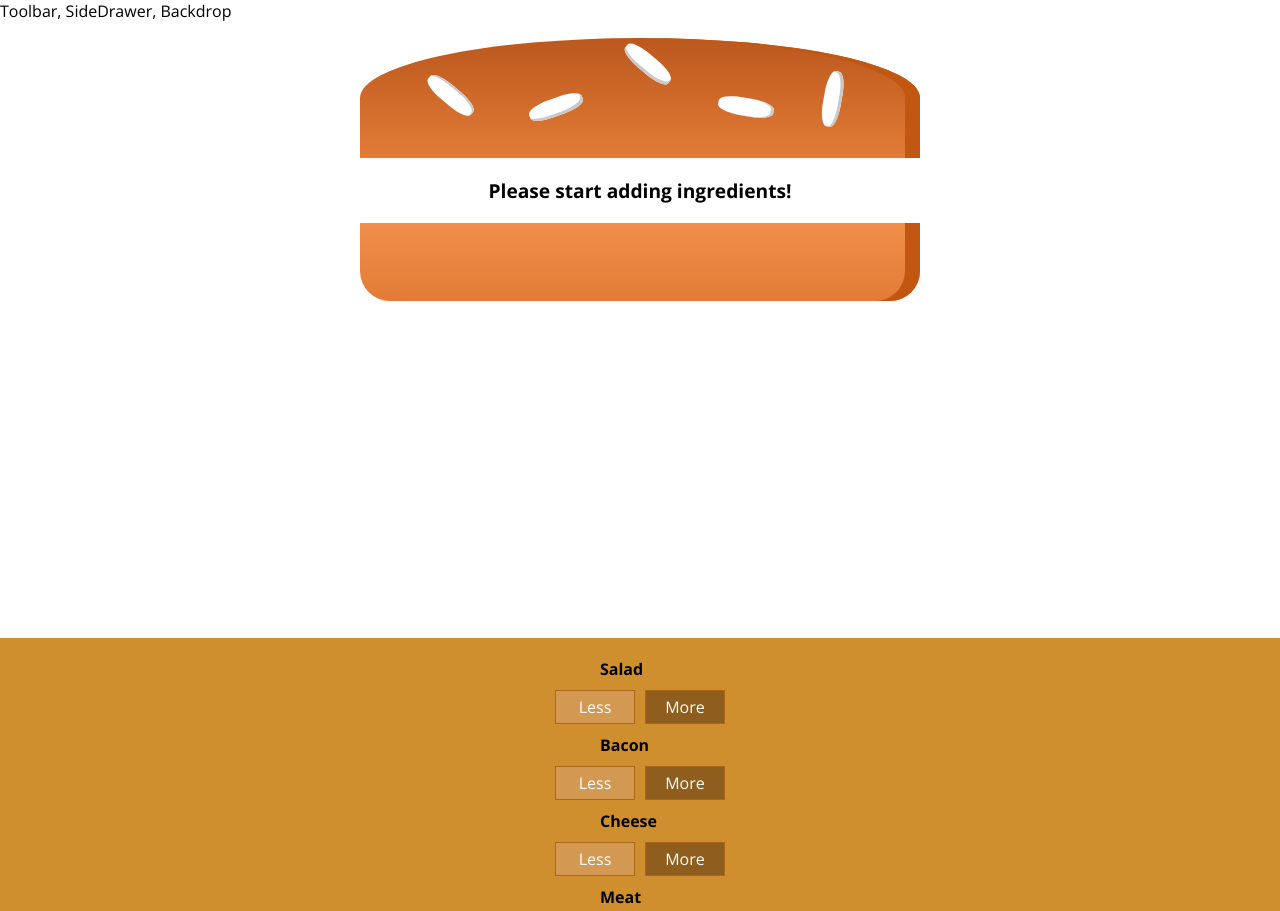
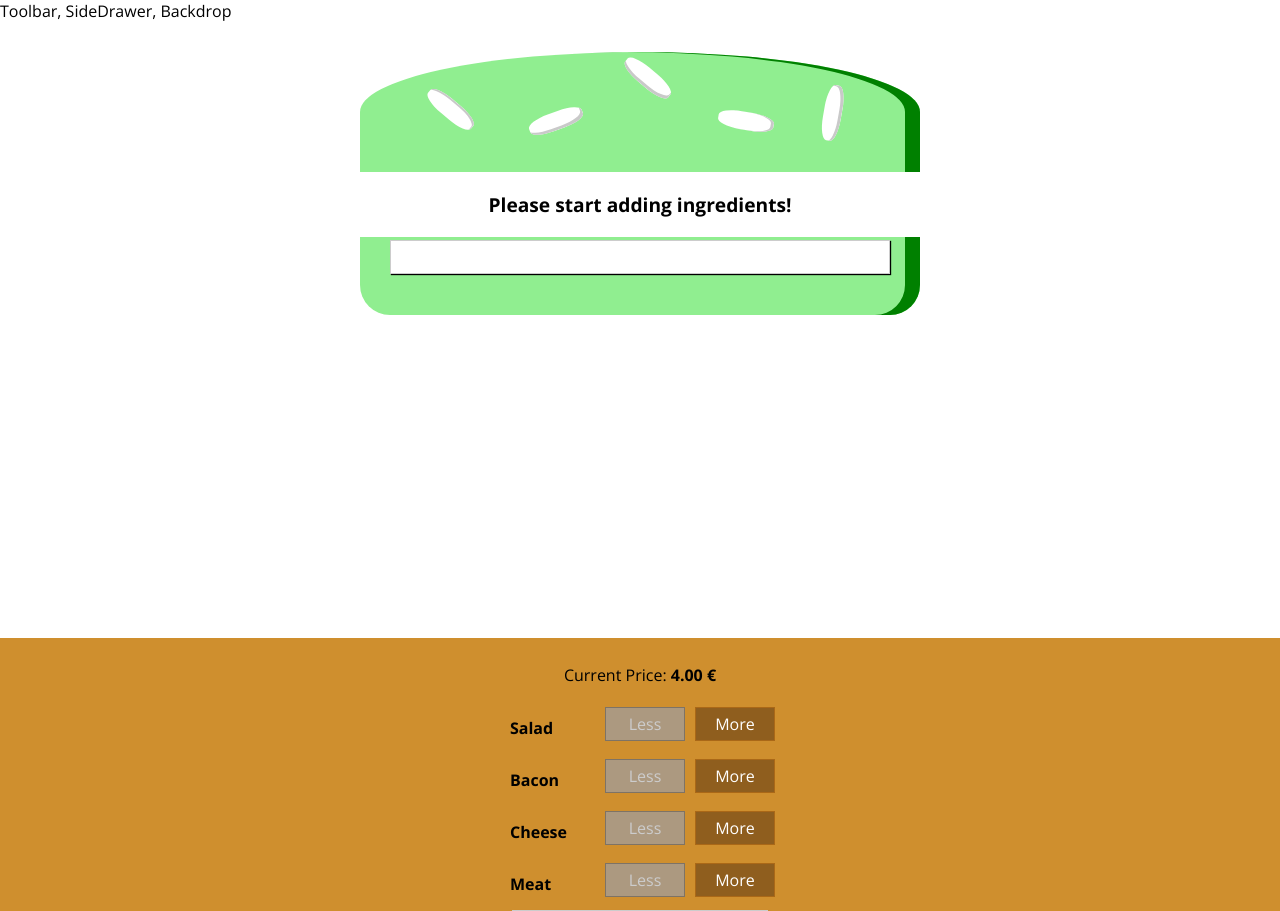
Before and after one commit to Oxydeo/openproject-test, a React app: page / in a window 1280 px wide. Shown: the top 911 px of the page. Built offline with nearby package versions, Linux system fonts and the light colour scheme.

Commit message:
menu de modification fonctioonnel

```diff
--- a/src/components/Burger/BuildControls/BuildControl/BuildControl.css
+++ b/src/components/Burger/BuildControls/BuildControl/BuildControl.css
@@ -1,11 +1,10 @@
-.BuildControl {
+.buildControl {
   display: flex;
   justify-content: space-between;
   margin: 5px 0;
 }
 
 button {
-  display: block;
   font: inherit;
   padding: 5px;
   margin: 0 5px;
@@ -55,6 +54,6 @@ button:hover:disabled {
   color: white;
 }
 
-.Buttons {
+.Button {
   display: flex;
 }
--- a/src/components/Burger/BuildControls/BuildControl/BuildControl.js
+++ b/src/components/Burger/BuildControls/BuildControl/BuildControl.js
@@ -5,8 +5,8 @@ const buildControls = (props) => (
   <div className={classes.buildControl}>
     <div className={classes.Label}>{props.label}</div>
     <div className={classes.Buttons}>
-    <button className={classes.Less}>Less</button>
-    <button className={classes.More}>More</button>
+    <button className={classes.Less} onClick ={props.removed} disabled={props.disabled}>Less</button>
+    <button className={classes.More} onClick={props.added}>More</button>
     </div>
   </div>
 );
--- a/src/components/Burger/BuildControls/BuildControls.css
+++ b/src/components/Burger/BuildControls/BuildControls.css
@@ -8,3 +8,45 @@
   margin: auto;
   padding: 10px 0;
 }
+
+.OrderButton {
+  background-color: #DAD735;
+  outline: none;
+  cursor: pointer;
+  border: 1px solid #966909;
+  color: #966909;
+  font-family: inherit;
+  font-size: 1.2em;
+  box-shadow: 2px 2px 2px #966909;
+  display: block;
+  width: 20%;
+}
+
+.OrderButton:hover, .OrderButton:active {
+  background-color: #A0DB41;
+  border: 1px solid #966909;
+  color: #966909;
+}
+
+.OrderButton:disabled {
+  background-color: #C7C6C6;
+  cursor: not-allowed;
+  border: 1px solid #ccc;
+  color: #888888;
+}
+
+.OrderButton:not(:disabled) {
+  animation: enable 0.3s linear;
+}
+
+@keyframes enable {
+  0% {
+      transform: scale(1);
+  }
+  60% {
+      transform: scale(1.1);
+  }
+  100% {
+      transform: scale(1);
+  }
+}
--- a/src/components/Burger/BuildControls/BuildControls.js
+++ b/src/components/Burger/BuildControls/BuildControls.js
@@ -11,9 +11,14 @@ const controls = [
 
 const buildControls = (props) => (
   <div className={classes.BuildControls}>
+    <p>Current Price: <strong>{props.price.toFixed(2)} €</strong></p>
     {controls.map(ctrl => (
-      <BuildControl key={ctrl.label} label={ctrl.label}/>
+      <BuildControl key={ctrl.label} label={ctrl.label} added={() => props.ingredientAdded(ctrl.type)} removed={() => props.ingredientRemoved(ctrl.type)} disabled={props.disabled[ctrl.type]}/>
     ))}
+    <button
+      className={classes.OrderButton}
+      disabled={!props.purchasable}>
+      ORDER NOW</button>
   </div>
 );
 
--- a/src/components/Burger/Burger.css
+++ b/src/components/Burger/Burger.css
@@ -5,6 +5,7 @@
   text-align: center;
   font-weight: bold;
   font-size: 1.2rem;
+  overflow-y: auto;
 }
 
 @media (min-width: 500px) and (min-height: 400px) {
--- a/src/components/Burger/Burger.js
+++ b/src/components/Burger/Burger.js
@@ -5,11 +5,13 @@ import BurgerIngredient from './BurgerIngredient/BurgerIngredient';
 const burger = (props) => {
   let transformedIngredients = Object.keys(props.ingredients)
     .map(igKey => {
+      console.log([...Array(props.ingredients[igKey])]);
       return [...Array(props.ingredients[igKey])].map((_, i) =>{
         return <BurgerIngredient key={igKey + i} type={igKey}/>
       });
     })
     .reduce((arr, el) => {
+      console.log(arr)
       return arr.concat(el)
     }, [])
   if (transformedIngredients.length === 0) {
--- a/src/components/Burger/BurgerIngredient/BurgerIngredient.css
+++ b/src/components/Burger/BurgerIngredient/BurgerIngredient.css
@@ -1,18 +1,18 @@
 .BreadBottom {
   height: 13%;
   width: 80%;
-  background: linear-gradient(#F08E4A, #e27b36);
+  background: lightgreen;
   border-radius: 0 0 30px 30px;
-  box-shadow: inset -15px 0 #c15711;
+  box-shadow: inset -15px 0 green;
   margin: 2% auto;
 }
 
 .BreadTop {
   height: 20%;
   width: 80%;
-  background: linear-gradient(#bc581e, #e27b36);
+  background: lightgreen;
   border-radius: 50% 50% 0 0;
-  box-shadow: inset -15px 0 #c15711;
+  box-shadow: inset -15px 0 green;
   margin: 2% auto;
   position: relative;
 }
--- /dev/null
+++ b/src/components/UI/Modal/Modal.css
@@ -0,0 +1,20 @@
+.Modal {
+  position: fixed;
+  z-index: 500;
+  background-color: white;
+  width: 70%;
+  border: 1px solid #ccc;
+  box-shadow: 1px 1px 1px black;
+  padding: 16px;
+  left: 15%;
+  top: 30%;
+  box-sizing: border-box;
+  transition: all 0.3s ease-out;
+}
+
+@media (min-width: 600px) {
+  .Modal {
+      width: 500px;
+      left: calc(50% - 250px);
+  }
+}
--- /dev/null
+++ b/src/components/UI/Modal/Modal.js
@@ -0,0 +1,10 @@
+import React from 'react';
+import classes from './Modal.css';
+
+const modal = (props) => (
+    <div className={classes.Modal}>
+      {props.children}
+    </div>
+);
+
+export default modal;
--- a/src/containers/BurgerBuilder/BurgerBuilder.js
+++ b/src/containers/BurgerBuilder/BurgerBuilder.js
@@ -2,6 +2,14 @@ import React, { Component } from 'react';
 import Aux from '../../hoc/Auxe';
 import Burger from '../../components/Burger/Burger';
 import BuildControls from '../../components/Burger/BuildControls/BuildControls';
+import Modal from '../../components/UI/Modal/Modal';
+
+const INGREDIENT_PRICES = {
+  salad: 0.5,
+  cheese: 0.4,
+  meat: 1.3,
+  bacon: 0.7
+}
 
 class BurgerBuilder extends Component {
   /*constructor(props) {
@@ -14,14 +22,71 @@ class BurgerBuilder extends Component {
       bacon: 0,
       cheese: 0,
       meat: 0
+    },
+    totalPrice: 4,
+    purchasable: false
+  }
+
+  updatePurchaseState (ingredients) {
+    const sum = Object.keys(ingredients)
+      .map(igKey => {
+      return ingredients[igKey]
+      })
+      .reduce((sum, el) => {
+      return sum + el;
+      }, 0);
+      this.setState({purchasable: sum > 0});
+  }
+
+  addIngredientHandler = (type) => {
+    const oldCount = this.state.ingredients[type];
+    const updatedCount = oldCount + 1;
+    const updatedIngredients = {
+      ...this.state.ingredients
+    };
+    updatedIngredients[type] = updatedCount;
+    const priceAddition = INGREDIENT_PRICES[type]
+    const oldPrice = this.state.totalPrice;
+    const newPrice = oldPrice + priceAddition;
+    this.setState({totalPrice: newPrice, ingredients: updatedIngredients})
+    this.updatePurchaseState(updatedIngredients);
+  }
+
+  removeIngredientHandler = (type) => {
+    const oldCount = this.state.ingredients[type];
+    if (oldCount <= 0) {
+      return;
     }
+    const updatedCount = oldCount - 1;
+    const updatedIngredients = {
+      ...this.state.ingredients
+    };
+    updatedIngredients[type] = updatedCount;
+    const priceDeduction = INGREDIENT_PRICES[type]
+    const oldPrice = this.state.totalPrice;
+    const newPrice = oldPrice - priceDeduction;
+    this.setState({totalPrice: newPrice, ingredients: updatedIngredients})
+    this.updatePurchaseState(updatedIngredients);
   }
 
   render () {
+    const disabledInfo = {
+      ...this.state.ingredients
+    };
+    for (let key in disabledInfo) {
+      disabledInfo[key] = disabledInfo[key] <= 0
+    }
     return (
       <Aux>
+        <Modal />
         <Burger ingredients={this.state.ingredients}/>
-        <BuildControls/>
+        <BuildControls
+        ingredientAdded={this.addIngredientHandler}
+        ingredientRemoved={this.removeIngredientHandler}
+        disabled={disabledInfo}
+        purchasable={this.state.purchasable}
+        price={this.state.totalPrice}
+        />
       </Aux>
     );
   }
```
Also changed, not shown: src/components/Burger/OrderSummary/OrderSummary.js (added), src/components/UI/Backdrop/Backdrop.js (added).
